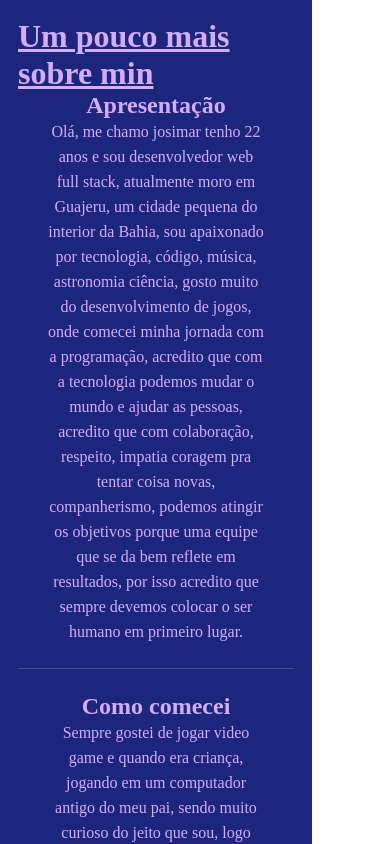
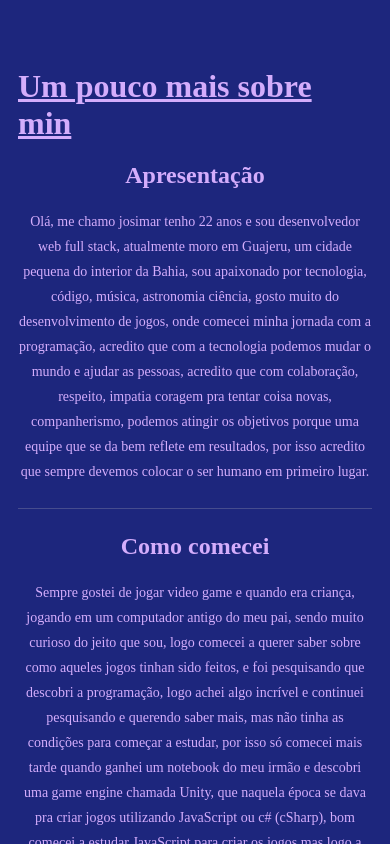
Before and after one commit to Josimar-Souza/portfolio, a React (Vite) app: page /about-me in a window 390 px wide. Shown: the top 844 px of the page. Built offline with nearby package versions, Linux system fonts and the light colour scheme.

Commit message:
feat: Added mobile support to about me page

```diff
--- a/src/pages/AboutMe/aboutMeStyles.js
+++ b/src/pages/AboutMe/aboutMeStyles.js
@@ -9,6 +9,10 @@ export const AboutMeContainer = styled.div`
   justify-content: space-around;
   padding: 18px;
   width: 80%;
+
+  @media only screen and (max-width: 512px) {
+    width: 100%;
+  }
 `;
 
 export const AboutMeParagraph = styled.p`
@@ -17,15 +21,29 @@ export const AboutMeParagraph = styled.p`
   font-size: 16px;
   line-height: 25px;
   width: 80%;
+
+  @media only screen and (max-width: 512px) {
+    font-size: 14px;
+    width: 100%;
+  }
 `;
 
 export const AboutMeTitle = styled.h1`
   color: #D4ADFC;
   text-decoration: underline;
+
+  @media only screen and (max-width: 512px) {
+    margin-top: 50px;
+    margin-bottom: 20px;
+  }
 `;
 
 export const AboutMeSection = styled.h2`
   color: #D4ADFC;
+
+  @media only screen and (max-width: 512px) {
+    margin-bottom: 20px;
+  }
 `;
 
 export const CustomDivider = styled(Divider)`
```
